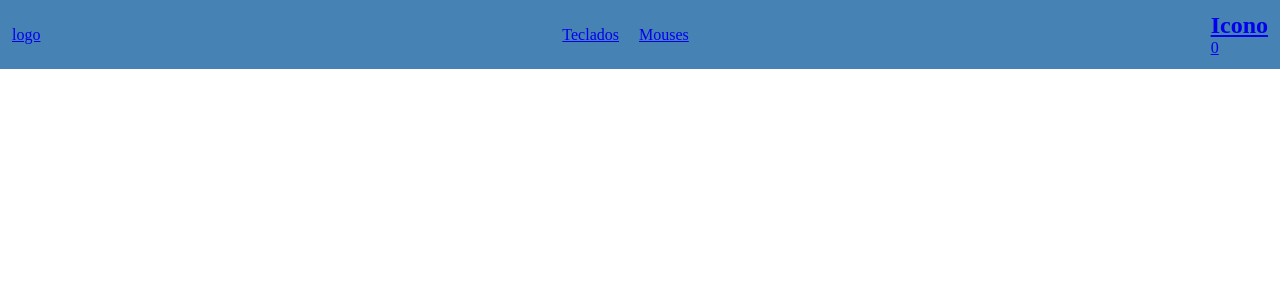
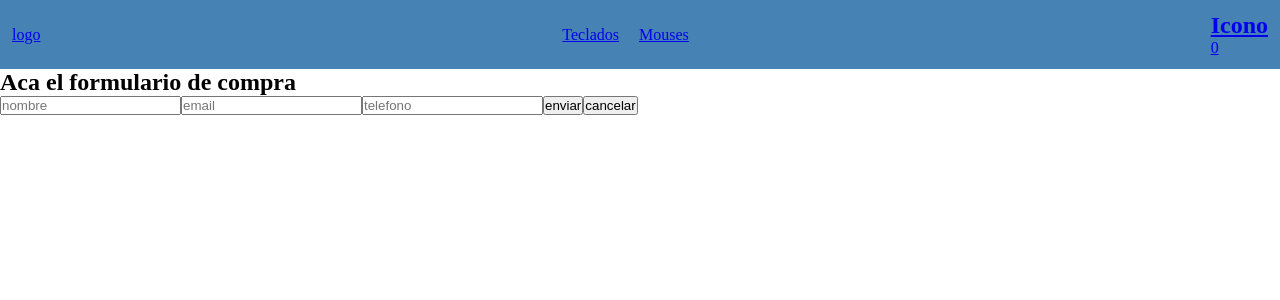
Before and after one commit to jorgeduje/65640-profe, a React (Vite) app: page /checkout in a window 1280 px wide. Shown: the top 300 px of the page. Built offline with nearby package versions, Linux system fonts and the light colour scheme.

Commit message:
se trabaja con eventos

```diff
--- a/src/App.jsx
+++ b/src/App.jsx
@@ -3,6 +3,7 @@ import Navbar from "./components/layouts/navbar/Navbar";
 import ItemListContainer from "./components/pages/itemListContainer/ItemListContainer";
 import Cart from "./components/pages/cart/Cart";
 import ItemDetail from "./components/pages/itemDetail/ItemDetail";
+import Checkout from "./components/pages/checkout/Checkout";
 
 function App() {
   return (
@@ -14,6 +15,7 @@ function App() {
         <Route path="/category/:name" element={<ItemListContainer />} />
         <Route path="/cart" element={<Cart />} />
         <Route path="/itemDetail/:id" element={<ItemDetail />} />
+        <Route path="/checkout" element={<Checkout />} />
       </Routes>
       {/* <Footer /> */}
     </BrowserRouter>
--- a/src/components/pages/cart/Cart.jsx
+++ b/src/components/pages/cart/Cart.jsx
@@ -1,7 +1,11 @@
+import { Link } from "react-router-dom";
+
 const Cart = () => {
   return (
     <div>
       <h1>pagina carrito</h1>
+
+      <Link to="/checkout">Finalizar compra</Link>
     </div>
   );
 };
--- /dev/null
+++ b/src/components/pages/checkout/Checkout.jsx
@@ -0,0 +1,50 @@
+import { useState } from "react";
+
+const Checkout = () => {
+  const [userData, setUserData] = useState({
+    nombre: "",
+    userEmail: "",
+    telefono: "",
+  });
+
+  const capturarDatos = (e) => {
+    setUserData({ ...userData, [e.target.name]: e.target.value });
+  };
+
+  const funcionDelFormulario = (e) => {
+    e.preventDefault();
+    // las peticiones a la API
+
+    console.log("se envia a la api estos datos ", userData);
+  };
+
+  return (
+    <div>
+      <h2>Aca el formulario de compra</h2>
+      <form onSubmit={funcionDelFormulario}>
+        <input
+          type="text"
+          placeholder="nombre"
+          name="nombre"
+          onChange={capturarDatos}
+        />
+        <input
+          type="text"
+          placeholder="email"
+          name="userEmail"
+          onChange={capturarDatos}
+        />
+        <input
+          type="text"
+          placeholder="telefono"
+          name="telefono"
+          onChange={capturarDatos}
+        />
+        <button> enviar </button>
+        <button type="button"> cancelar </button>
+      </form>
+    </div>
+  );
+};
+
+export default Checkout;
--- a/src/components/pages/itemDetail/ItemDetail.jsx
+++ b/src/components/pages/itemDetail/ItemDetail.jsx
@@ -1,8 +1,6 @@
 import { useEffect, useState } from "react";
 import { useParams } from "react-router-dom";
 import { products } from "../../../products";
-
-products;
 
 const ItemDetail = () => {
   const { id } = useParams(); // siempre llega un objeto y los valores siempre son string
```
Also changed, not shown: objetos.js (added, +12 -0 lines).
